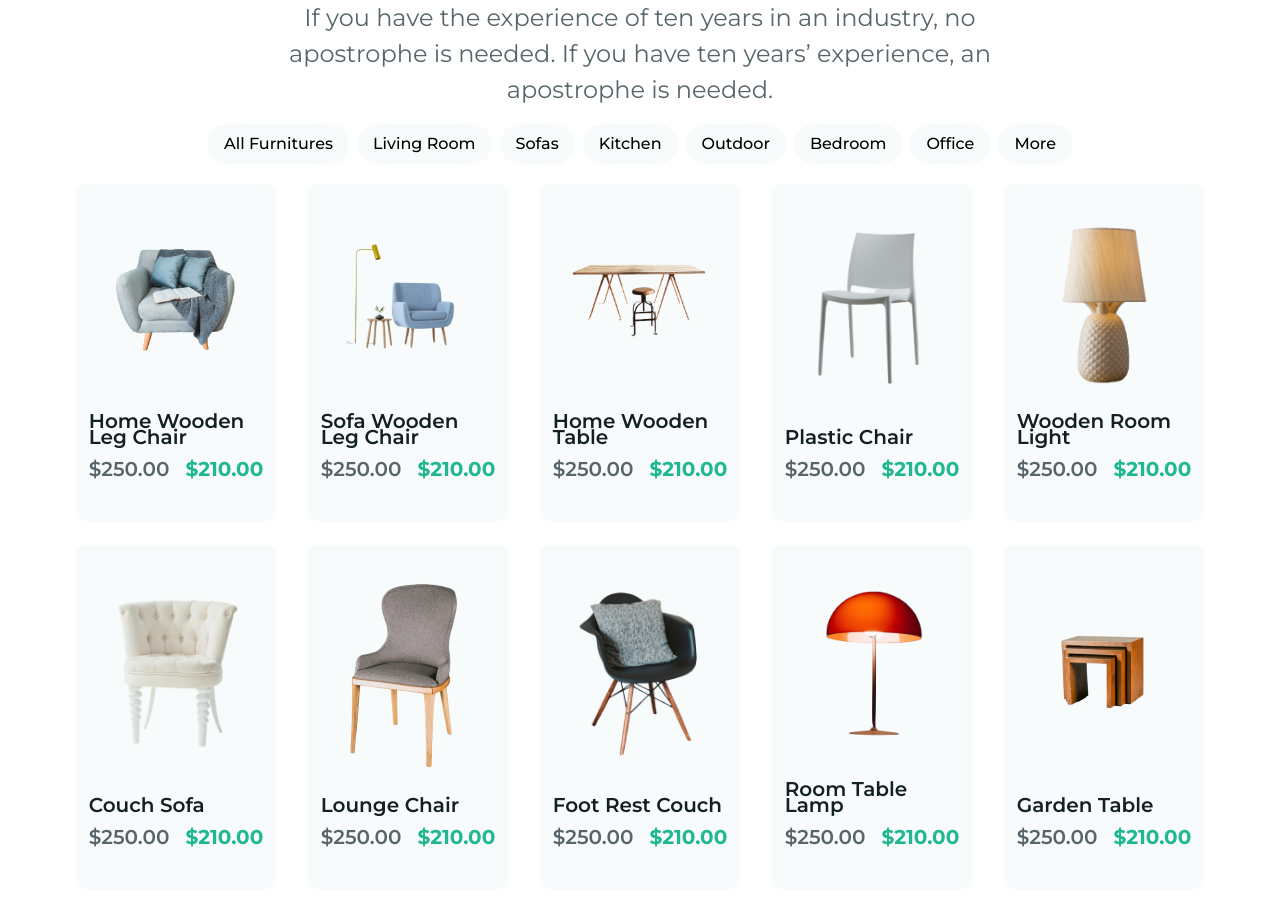
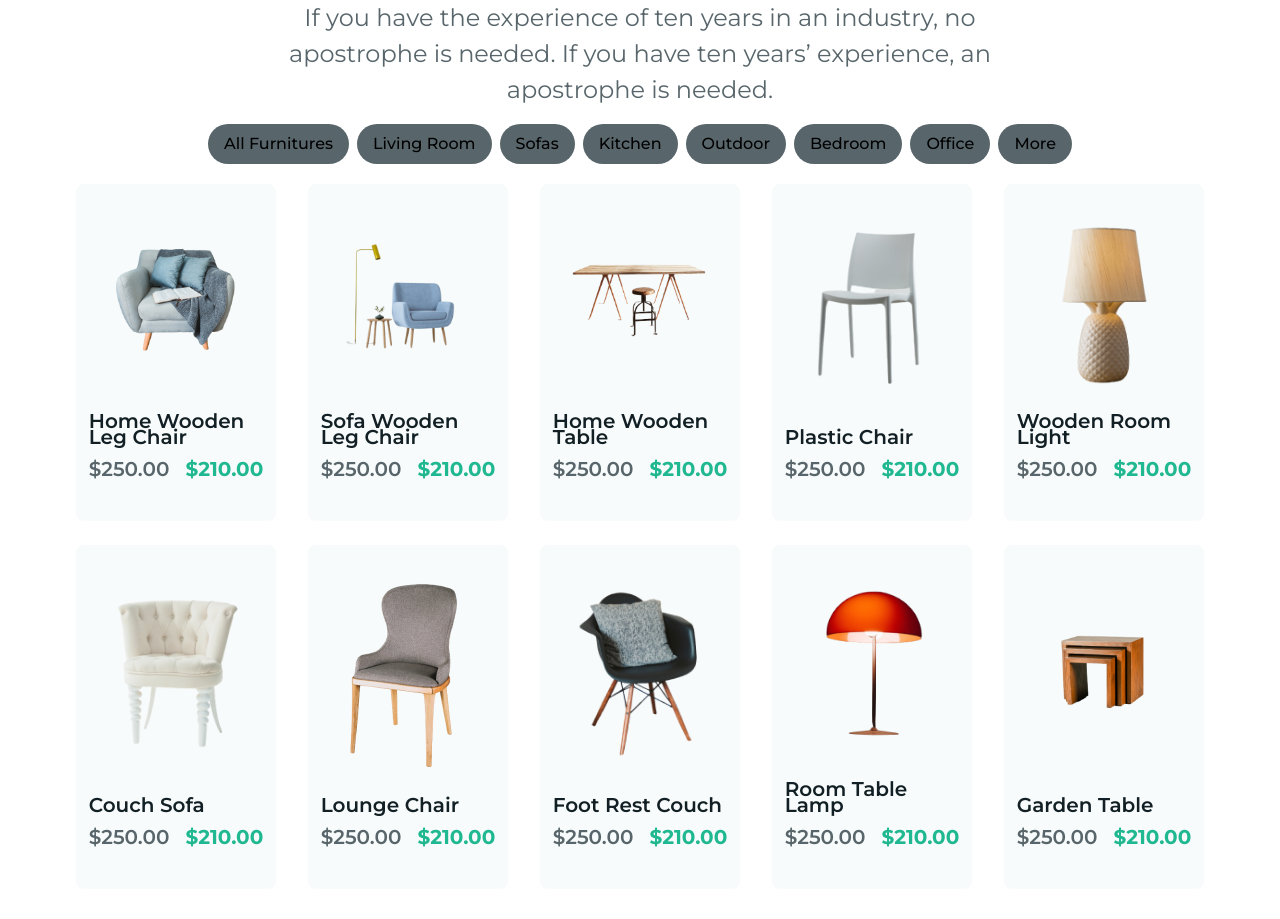
Before and after one commit to mustafaumar/penito-furniture, a React (Vite) app: page / in a window 1280 px wide. Shown: the part 960-1879 px from the top of the page. Built offline with nearby package versions, Linux system fonts and the light colour scheme.

Commit message:
fix: category list style

```diff
--- a/src/components/layout/Main/SectionOne/FurnitureList.jsx
+++ b/src/components/layout/Main/SectionOne/FurnitureList.jsx
@@ -22,7 +22,7 @@ const FurnitureList = () => {
 				<ul className="flex items-center flex-row flex-wrap justify-center mx-0 my-auto text-center ">
 					<li>
 						<button
-              className=" focus:bg-clr5 hover:bg-clr5 text-base  bg-clr6 cursor-pointer font-medium px-4 py-2 mx-1 my-2 whitespace-nowrap rounded-[20px] border-none outline-none"
+							className=" focus:bg-clr5 hover:bg-clr5 text-base  bg-clr2 cursor-pointer font-medium px-4 py-2 mx-1 my-2 whitespace-nowrap rounded-[20px] border-none outline-none"
 							onClick={() => {
 								setData(FurnitureData);
 							}}
@@ -33,7 +33,7 @@ const FurnitureList = () => {
 					{category.map((item) => (
 						<li>
 							<button
-                className=" focus:bg-clr5 hover:bg-clr5 text-base  bg-clr6 cursor-pointer font-medium px-4 py-2 mx-1 my-2 whitespace-nowrap rounded-[20px] border-none outline-none"
+								className=" focus:bg-clr5 hover:bg-clr5 text-base  bg-clr2 cursor-pointer font-medium px-4 py-2 mx-1 my-2 whitespace-nowrap rounded-[20px] border-none outline-none"
 								onClick={() => {
 									filterCategory(item);
 								}}
@@ -51,7 +51,7 @@ const FurnitureList = () => {
 						className="flex flex-col p-8 items-center bg-clr6 hover:shadow-3xl hover:bg-white rounded-lg  mx-4 my-3 w-[200px]"
 					>
 						<div className="flex w-full m-auto ">
-              <img src={item.image} alt=""  />
+							<img src={item.image} alt="" />
 						</div>
 						<div className=" leading-4 flex flex-col text-left my-3">
 							<p className="text-xl font-semibold text-clr1 my-4">
```
Lines whose indentation alone changed are shown as unchanged.
